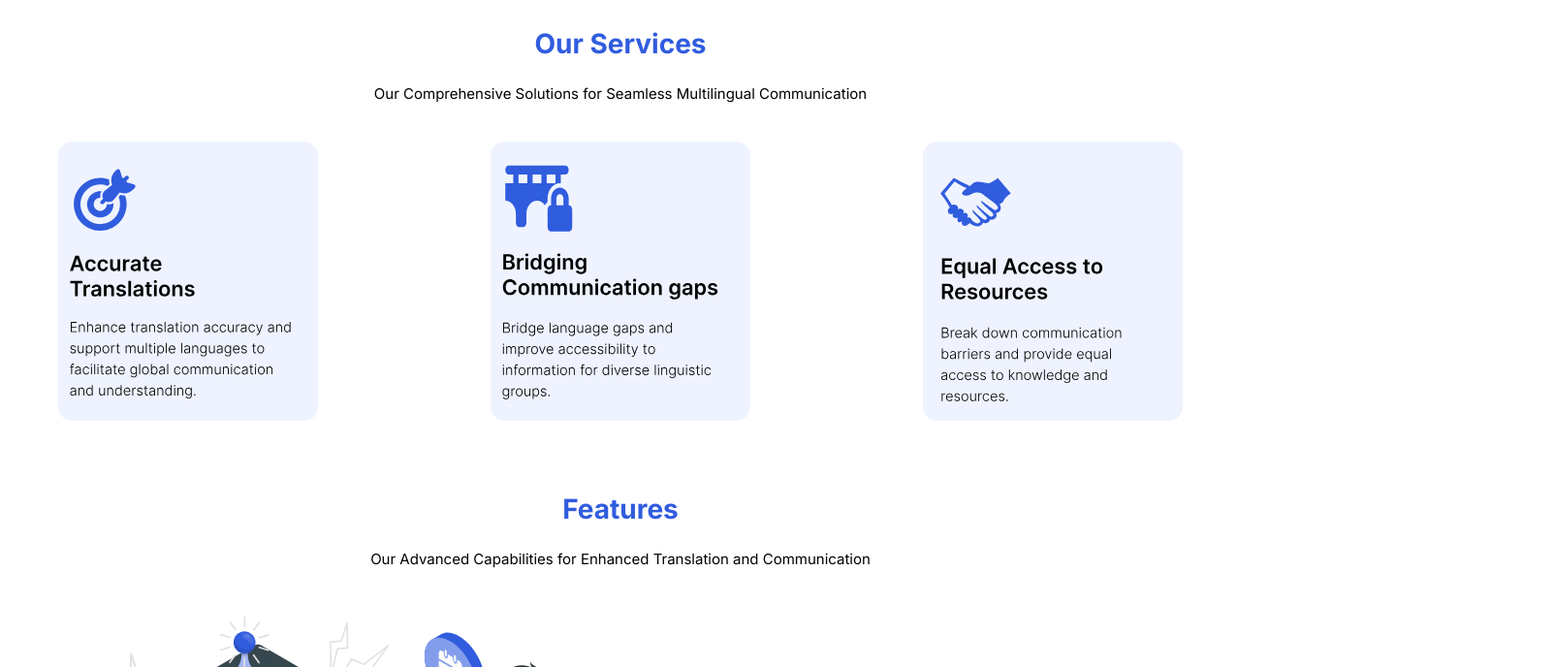
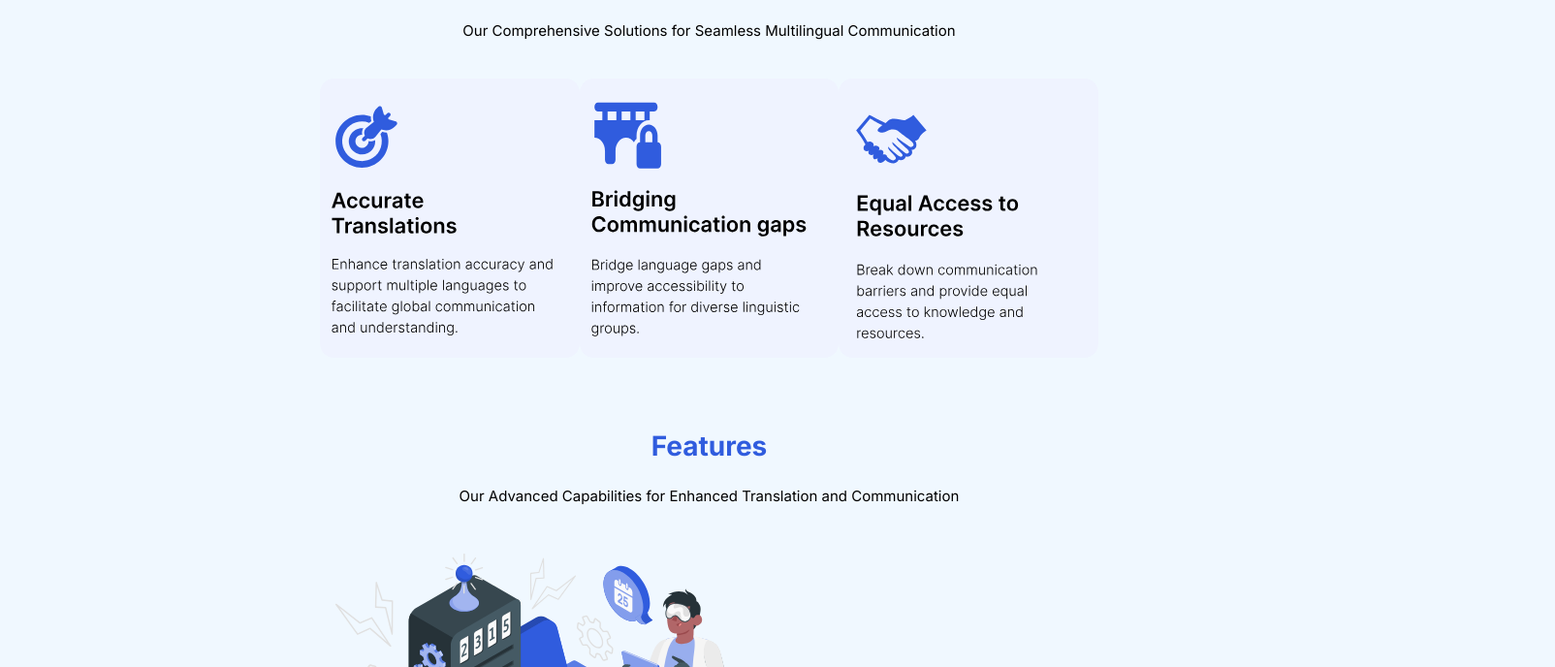
Before and after one commit to Notacommoner/Bridgebuddy, a plain HTML site: page index.html in a window 1280 px wide. Shown: the part 649-1337 px from the top of the page at 97% size, 1604 px wide, since content can reach past the window. Drawn offline with Linux system fonts and the light colour scheme.

Commit message:
Update index.html

```diff
--- a/index.html
+++ b/index.html
@@ -8,7 +8,7 @@
     <link rel="stylesheet" href="laptop.css">
     <link rel="stylesheet" href="tablet.css">
     <link rel="stylesheet" href="mobile.css">
-    <link rel="stylesheet" href="reference.css">
+    <link rel="stylesheet" href="register.css">
 
     <!-- Inter font -->
     <link rel="preconnect" href="https://fonts.googleapis.com">
```
